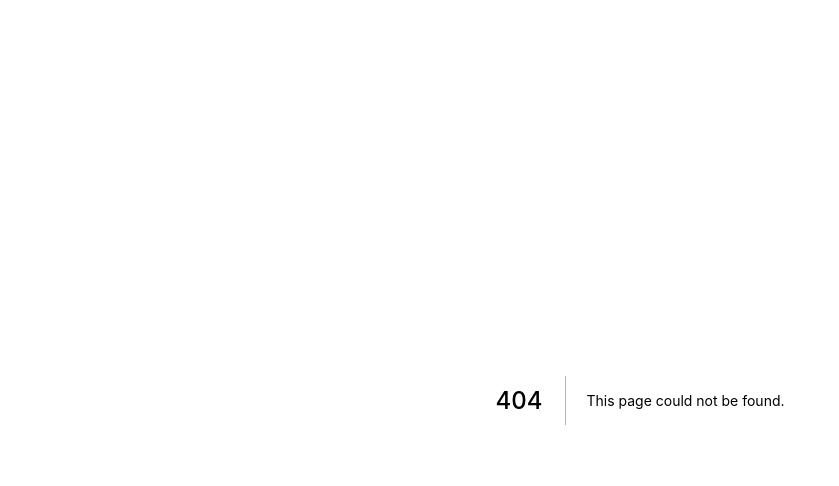
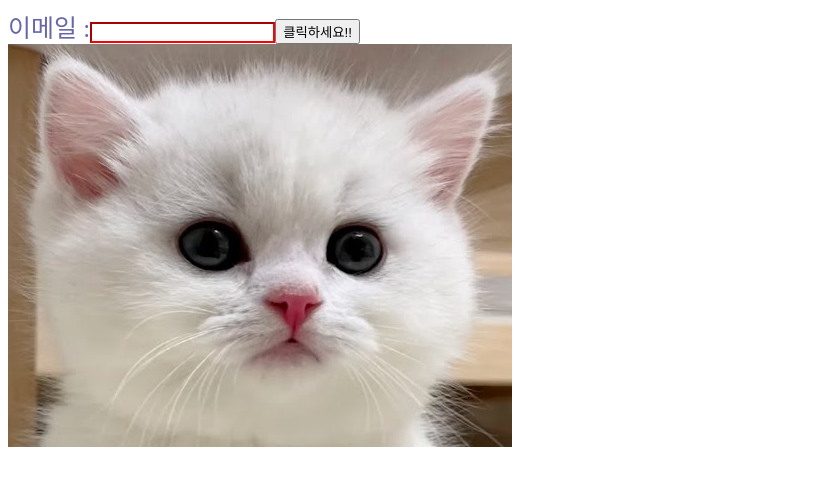
Before and after one commit to tearcode89/FrontStudyVer2, a Next.js app in the folder class/: page /section01/01-02-emotion in a window 1280 px wide. Before the commit this address had no page. Shown: the top 486 px of the page, without its empty margins (0-839 px from the left). Built offline with nearby package versions, Linux system fonts and the light colour scheme.

Commit message:
04.emotion JSX와 CSS-IN-JS

```diff
--- /dev/null
+++ b/class/pages/section01/01-02-emotion/index.js
@@ -0,0 +1,17 @@
+import { MyEmailInput, MyEmail } from "../../../styles/01-02-emotion";
+
+export default function EmotionPage() {
+
+
+    return(
+        <>
+            <div>
+                <MyEmail>이메일 :</MyEmail>
+                <MyEmailInput type="text"/>
+                <button>클릭하세요!!</button>
+                <br/>
+                <img src="/Ddobok.png" alt="cat"/>
+            </div>
+        </>
+    )
+}
--- /dev/null
+++ b/class/styles/01-02-emotion.js
@@ -0,0 +1,10 @@
+import styled from '@emotion/styled';
+
+export const MyEmail = styled.span`
+    color: #6667AB;
+    font-size: 25px;
+`
+
+export const MyEmailInput = styled.input`
+    border-color: red;
+`
```
Also changed, not shown: class/public/Ddobok.png (added), 1 other file (tests, documents, lock files or other folders).
